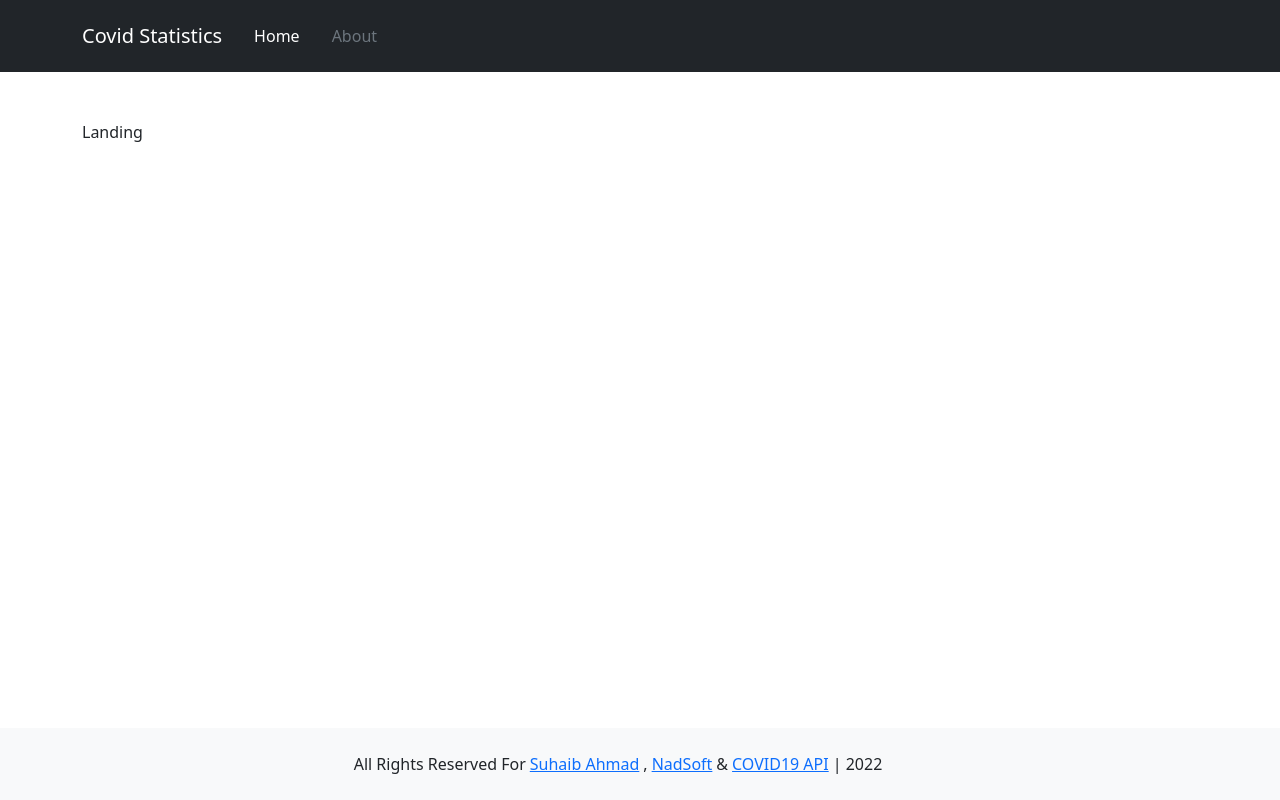
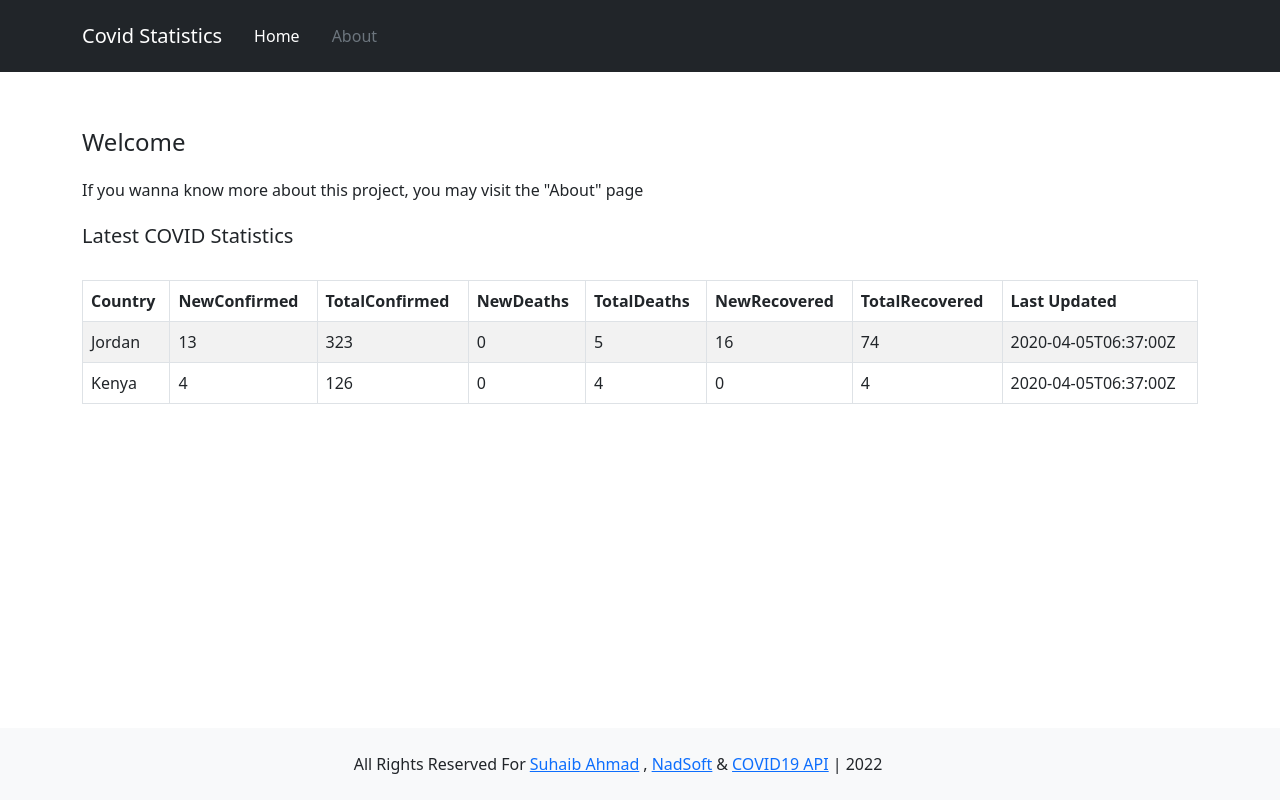
Before and after one commit to makkahwi/nadsoft_assignment, a React (Create React App) app: page / in a window 1280 px wide. Built offline with nearby package versions, Linux system fonts and the light colour scheme.

Commit message:
Build Initial Statistics Tabl

```diff
--- a/src/Views/Landing/index.jsx
+++ b/src/Views/Landing/index.jsx
@@ -1,9 +1,64 @@
 import React from "react"
+import Typography from "../../Components/Base/Typography";
+import Table from "../../Components/Table";
 
 export default function Landing() {
+  const testData = [
+    {
+      "Country": "Jordan",
+      "CountryCode": "JO",
+      "Slug": "jordan",
+      "NewConfirmed": 13,
+      "TotalConfirmed": 323,
+      "NewDeaths": 0,
+      "TotalDeaths": 5,
+      "NewRecovered": 16,
+      "TotalRecovered": 74,
+      "Date": "2020-04-05T06:37:00Z"
+    },
+    {
+      "Country": "Kenya",
+      "CountryCode": "KE",
+      "Slug": "kenya",
+      "NewConfirmed": 4,
+      "TotalConfirmed": 126,
+      "NewDeaths": 0,
+      "TotalDeaths": 4,
+      "NewRecovered": 0,
+      "TotalRecovered": 4,
+      "Date": "2020-04-05T06:37:00Z"
+    },
+  ];
+
+  const tableColumns = [
+    { key: "Country" },
+    { key: "NewConfirmed" },
+    { key: "TotalConfirmed" },
+    { key: "NewDeaths" },
+    { key: "TotalDeaths" },
+    { key: "NewRecovered" },
+    { key: "TotalRecovered" },
+    { title: "Last Updated", key: "Date" },
+  ];
+
   return (
     <>
-      Landing
+      <Typography size={4}>
+        Welcome
+      </Typography>
+
+      <Typography size={6}>
+        If you wanna know more about this project, you may visit the "About" page
+      </Typography>
+
+      <Typography size={5}>
+        Latest COVID Statistics
+      </Typography>
+
+      <Table
+        columns={tableColumns}
+        data={testData}
+      />
     </>
   )
 };
```
